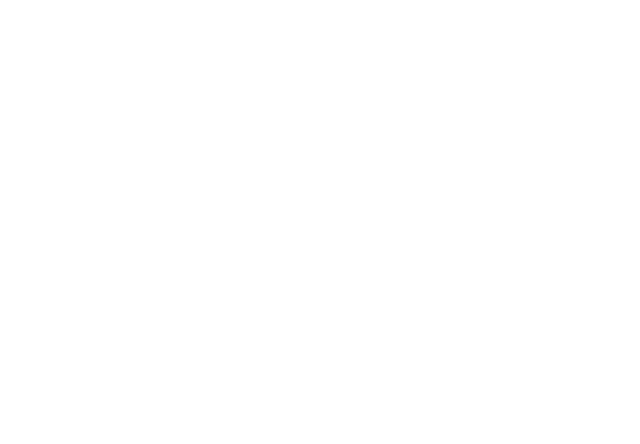
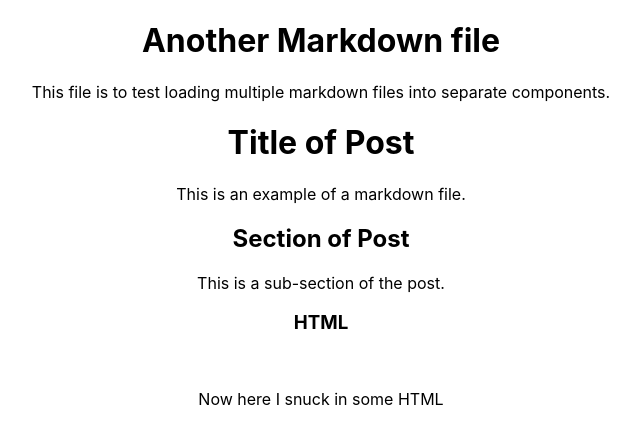
Before and after one commit to cmarkymark/portfolio-marks, a React (Create React App) app: page / in a window 1280 px wide. Shown: the top 444 px of the page, without its empty margins (319-959 px from the left). Built offline with nearby package versions, Linux system fonts and the light colour scheme.

Commit message:
added markdown files as props from state

```diff
--- a/src/App.js
+++ b/src/App.js
@@ -18,36 +18,37 @@
     };
   }
 
-  componentDidMount() {
-
+  async componentDidMount() {
+    try {
+      let i = 0;
+      let markdowns = [];
+      for (i; i<this.state.filePaths.length; i++) {
+        const response = await fetch(this.state.filePaths[i]);
+        const text = await response.text();
+        markdowns.push(text);
+      }
+      this.setState({ files: markdowns});
+    } catch (error) {
+      console.log(error);
+    }
   }
 
-  getMarkdowns = async () => {
-    let i = 0;
-    let markdowns = [];
-    for (i; i<this.state.filePaths.length; i++) {
-      const response = await fetch(this.state.filePaths[i]);
-      const text = await response.text();
-      markdowns.push(text.items[0]);
+  render() {
+    // console.log(this.state.files);
+    let posts = [];
+    if (this.state.files !== null) {
+      for (let i=0; i<this.state.files.length; i++) {
+        // let post = <ReactMarkdown source=${this.state.files[i]} escapeHtml={false} className="App" />;
+        posts.push(<ReactMarkdown source={this.state.files[i]} escapeHtml={false} className="App" />);
+      }
+    } else {
+      posts = '';
     }
-    // this.setState( {files: markdowns});
-    return markdowns;
-  }
 
 
 
-  render() {
-
-    console.log(this.state.files);
-
-    // let posts = [];
-    // for (let i=0; i<this.state.files.length; i++) {
-    //   // let post = <ReactMarkdown source=${this.state.files[i]} escapeHtml={false} className="App" />;
-    //   posts.push(<ReactMarkdown source={this.state.files[i]} escapeHtml={false} className="App" />);
-    // }
-
     return (
-      <div></div>
+      <div>{posts}</div>
     );
   }
 }
```
